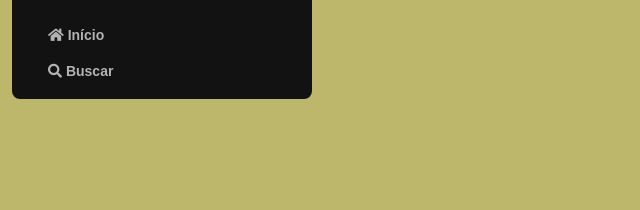
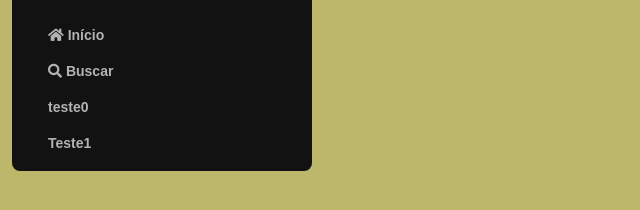
Before and after one commit to SLarissaS/Imersao-Alura, a plain HTML site: page index.html in a window 1280 px wide. Shown: the part 74-284 px from the top of the page, without its empty margins (0-640 px from the left). Drawn offline with Linux system fonts and the light colour scheme.

Commit message:
New buttons added

```diff
--- a/index.html
+++ b/index.html
@@ -31,6 +31,17 @@
                 <span>Buscar</span>
               </a>
             </li>
+            <!--Para testar comandos git-->
+            <li>
+              <a href="">
+                <span>teste0</span>
+              </a>
+            </li>
+            <li>
+              <a href="">
+                <span>Teste1</span>
+              </a>
+            </li>
           </ul>
         </div>
     </nav>
```
